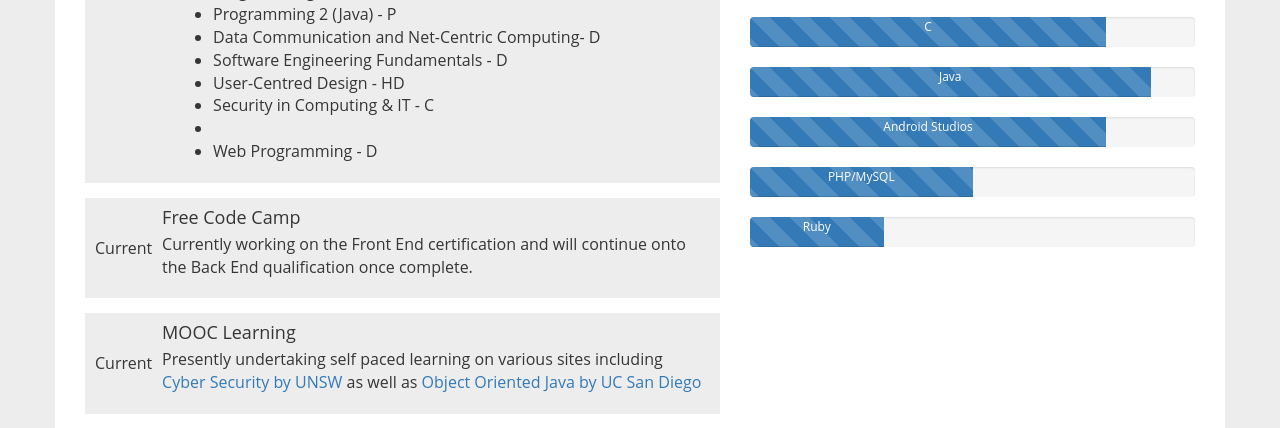
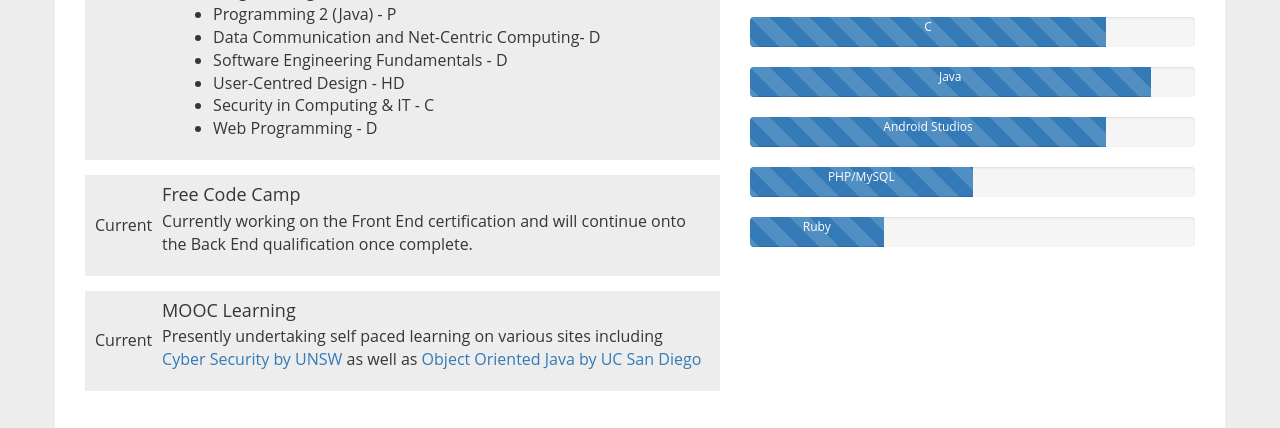
Before and after one commit to Athaman/athaman.github.io, a plain HTML site: page index.html in a window 1280 px wide. Shown: the part 1073-1501 px from the top of the page. Drawn offline with nearby package versions, Linux system fonts and the light colour scheme.

Commit message:
fixed a broken link tag

```diff
--- a/index.html
+++ b/index.html
@@ -68,7 +68,7 @@
                     <li>Data Communication and Net-Centric Computing- D</li>
                     <li>Software Engineering Fundamentals - D</li>
                     <li>User-Centred Design - HD</li>
-                    <li>Security in Computing & IT - C<li>
+                    <li>Security in Computing & IT - C</li>
                     <li>Web Programming - D</li>
                 </ul></p>
               </div>
```
